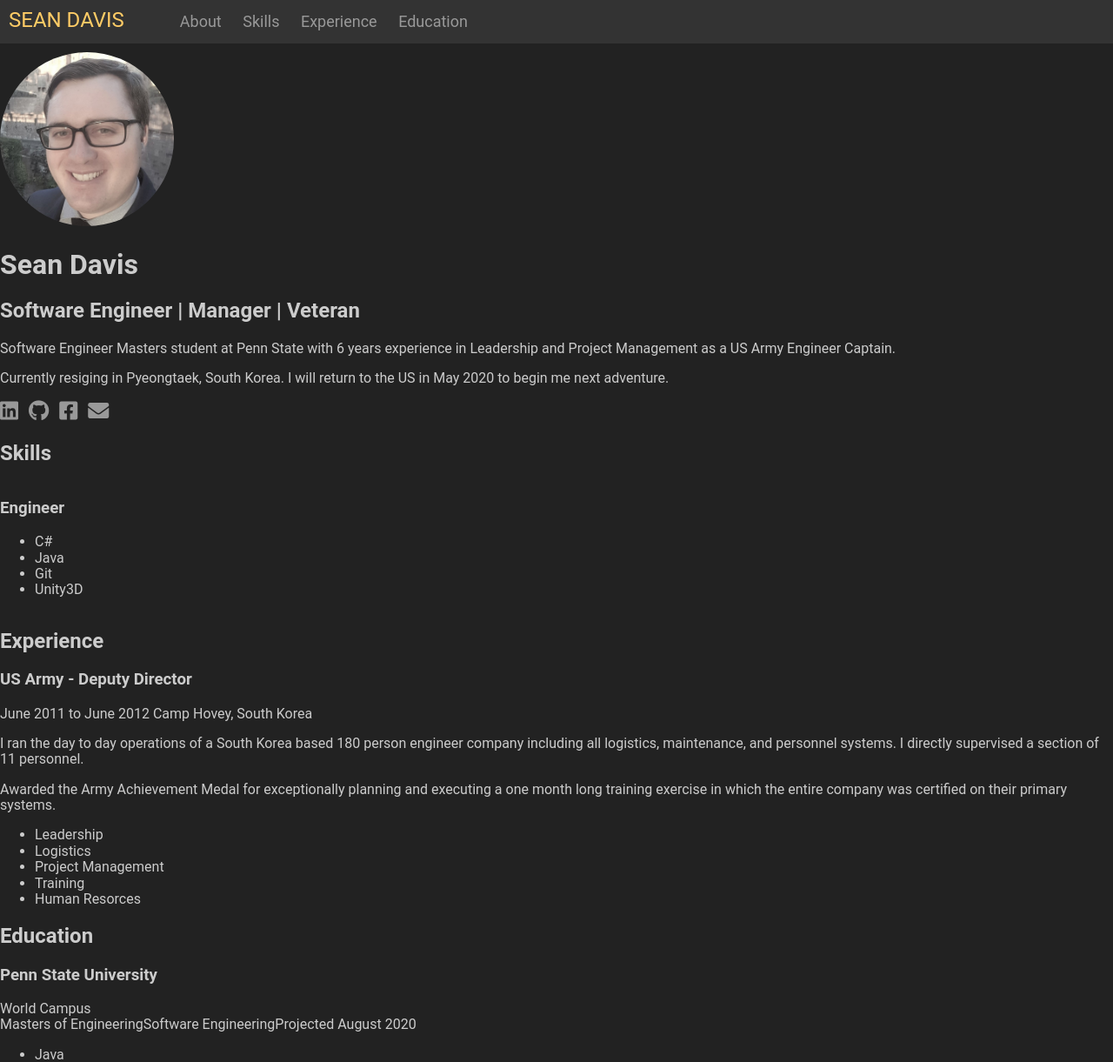
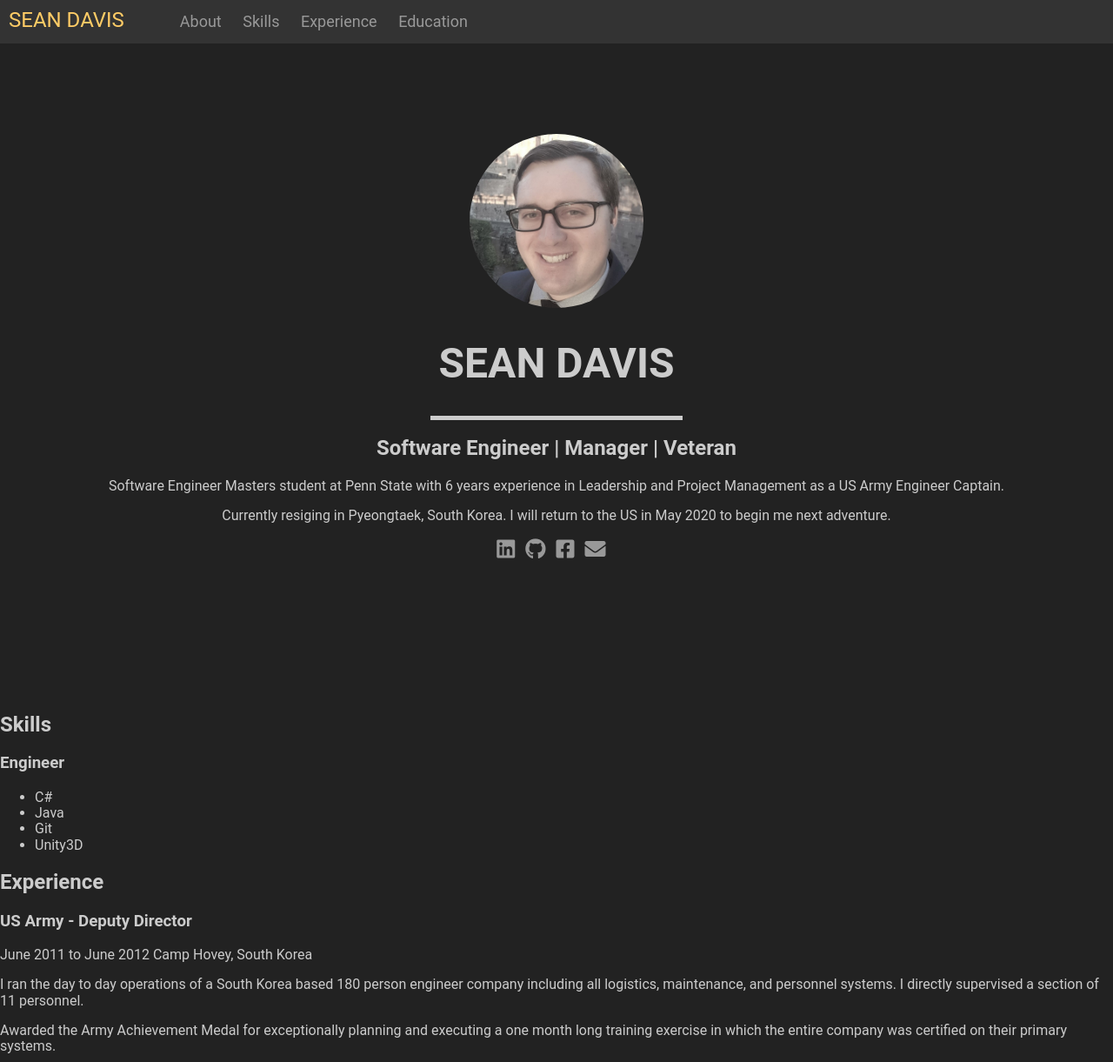
Before and after one commit to daleran/seandavis.dev, a PHP site: page / in a window 1280 px wide. Shown: the top 1221 px of the page at 87% size. Run offline with PHP 8.4, Linux system fonts and the light colour scheme; some libraries are stand-ins or nearby versions.

Commit message:
Added intor banner

```diff
--- a/css/main.css
+++ b/css/main.css
@@ -11,26 +11,51 @@ body {
     color:#CCCCCC;
   }
 
-  .container {
+.debug-white{
+  border: 1px solid white;
+}
+
+.debug-red{
+  border: 1px solid red;
+}
+
+.debug-blue{
+  border: 1px solid blue;
+}
+
+.intro{
   display: flex;
   flex-direction: column;
-    height: 100%;
+  height: 100vh;
+  width: 100%;
   justify-content: center;
+  align-items: center;
+  align-content: center;
+  text-align: center;
 }
 
-.center{
-  justify-content: center;
+.line{
+  background-color: #CCCCCC;
+  width: 290px;
+  height: 5px;
 }
 
-  .item {
-    flex: 1;
+.centered
+{
+  margin-left: auto;
+  margin-right: auto;
+  float: none;
 }
 
-#about{
-  padding-top:60px;
+.col-full{
+  padding: 15px;
 }
 
+
 h1{
+  font-size: 3em;
+  font-weight: bolder;
+  text-transform: uppercase;
 
 }
 
--- a/index.html
+++ b/index.html
@@ -37,19 +37,17 @@
       </ul>
     </nav>
     <main>
-      <section id="about">
-        <div class="container center">
-          <div class="item">
+      <section id="about" class="intro">
+        <div class="col-full">
+
               <img src="img/profile.jpg" alt="Sean Davis" class="profile-pic">
-          </div>
-          <div class="item">
               <h1>Sean Davis</h1>
-              <div class="line"></div>
+              <div class="centered line "></div>
               <h2>Software Engineer | Manager | Veteran</h2>
-              <p >Software Engineer Masters student at Penn State with 6 years experience in Leadership and Project Management as a US Army Engineer Captain. </p>
+              <p>Software Engineer Masters student at Penn State with 6 years experience in Leadership and Project Management as a US Army Engineer Captain. </p>
               <p>Currently resiging in Pyeongtaek, South Korea. I will return to the US in May 2020 to begin me next adventure.</p>
-              <div class="social-icons"><a href="https://www.linkedin.com/in/sean-davis-dev"><i class="fab fa-linkedin"></i></a><a href="https://github.com/daleran"><i class="fab fa-github"></i></a><a href="https://www.facebook.com/profile.php?id=8369550&ref=bookmarks"><i class="fab fa-facebook-square"></i></a><a href="mailto:sean_davis@verizon.net"><i class="fas fa-envelope"></i></a></div>
-          </div>
+              <div class="social-icons "><a href="https://www.linkedin.com/in/sean-davis-dev">  <i class="fab fa-linkedin"></i></a><a href="https://github.com/daleran"><i class="fab fa-github"></i></a><a href="https://www.facebook.com/profile.php?id=8369550&ref=bookmarks"><i class="fab fa-facebook-square"></i></a><a href="mailto:sean_davis@verizon.net"><i class="fas fa-envelope"></i></a></div>
+
         </div>
       </section>
       <section id="skills" class="section">
@@ -104,7 +102,7 @@
     </main>
     <footer>
       <div>Sean Davis &copy; 2019 </div>
-      <div class="social-icons"><a href="https://www.linkedin.com/in/sean-davis-dev"><i class="fab fa-linkedin"></i></a><a href="https://github.com/daleran"><i class="fab fa-github"></i></a><a href="https://www.facebook.com/profile.php?id=8369550&ref=bookmarks"><i class="fab fa-facebook-square"></i></a><a href="mailto:sean_davis@verizon.net"><i class="fas fa-envelope"></i></a></div>
+      <div class="social-icons"><a href="https://www.linkedin.com/in/sean-davis-dev">  <i class="fab fa-linkedin"></i></a><a href="https://github.com/daleran"><i class="fab fa-github"></i></a><a href="https://www.facebook.com/profile.php?id=8369550&ref=bookmarks"><i class="fab fa-facebook-square"></i></a><a href="mailto:sean_davis@verizon.net"><i class="fas fa-envelope"></i></a></div>
     </footer>
   </body>
 </html>
```
Lines whose indentation alone changed are shown as unchanged.
